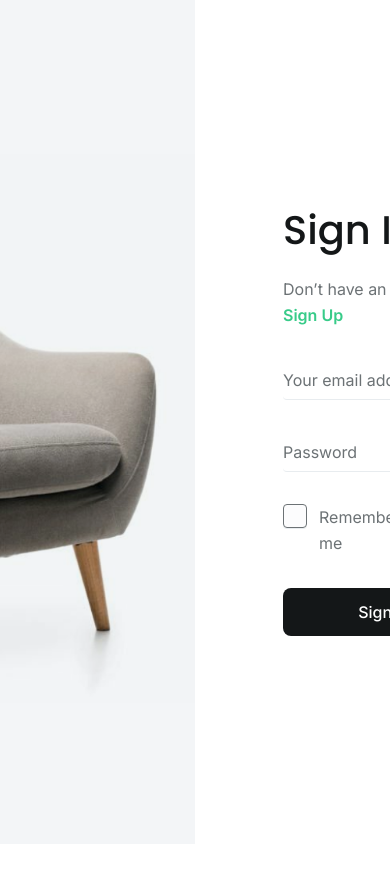
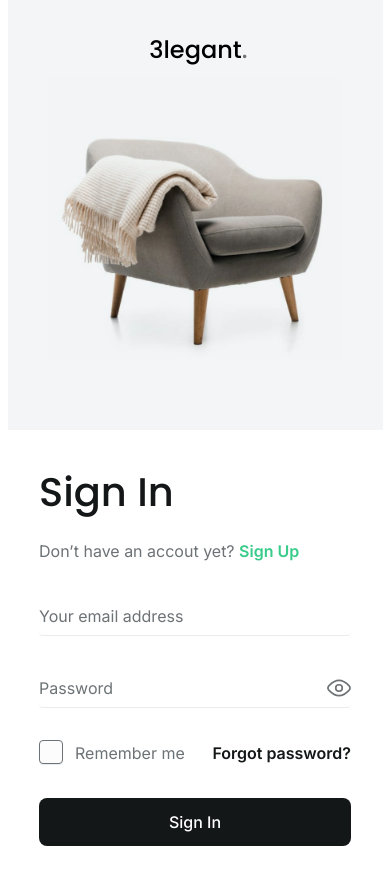
Before and after one commit to ipqw/decoration-store-client, a Next.js app: page /signin in a window 390 px wide. Before the commit the page ends 844 px from the top, so only its background shows below. Built offline with nearby package versions, Linux system fonts and the light colour scheme; no server answers.

Commit message:
add mobile versions of signing pages

```diff
--- a/app/(signing)/signin/page.tsx
+++ b/app/(signing)/signin/page.tsx
@@ -138,9 +138,18 @@ const AgreementBlock = styled.div`
 const RightBlock = styled.aside`
     display: flex;
     align-items: center;
+    justify-content: center;
+    padding-left: 0;
+    width: 375px;
+    padding-top: 40px;
+    padding-bottom: 40px;
+    @media screen and (min-width: 1120px) {
+        padding-top: 0;
+        padding-left: 88px;
         justify-content: flex-start;
-    padding-left: 88px;
         width: 50%;
+        padding-bottom: 0;
+    }
 `;
 const FormInputs = styled.div`
     display: flex;
@@ -192,7 +201,7 @@ const FormText = styled.p`
     color: #6c7275;
     margin-bottom: 32px;
 `;
-const FormLink = styled.p`
+const FormLink = styled.a`
     font-family: "Inter", sans-serif;
     font-size: 16px;
     font-weight: 600;
@@ -208,31 +217,61 @@ const FormTitle = styled.p`
     margin-bottom: 24px;
 `;
 const Form = styled.div`
+    width: 312px;
+    @media screen and (min-width: 1120px) {
         width: 456px;
+    }
 `;
 
 const LeftBlock = styled.aside`
     display: flex;
+    background-color: #f3f5f7;
+    justify-content: center;
+    width: 375px;
+    height: 430px;
+    @media screen and (min-width: 1120px) {
         justify-content: flex-end;
-    background-color: #f3f5f7;
         width: 50%;
+        height: auto;
+    }
 `;
 const LogoWrapper = styled.div`
     position: absolute;
+    top: 32px;
+    right: 135px;
+    @media screen and (min-width: 1120px) {
         right: 316px;
-    top: 32px;
+    }
 `;
 const MainImage = styled.img`
+    max-width: 100%;
+    max-height: 430px;
+    @media screen and (min-width: 1120px) {
+        max-height: 100%;
         max-width: 736px;
-    max-height: 100%;
+    }
 `;
 const MainBlock = styled.div`
+    display: flex;
+    justify-content: center;
+    align-items: center;
     position: relative;
+    width: 100%;
+    @media screen and (min-width: 1120px) {
+        width: auto;
+        display: block;
+    }
 `;
 
 const Wrapper = styled.div`
     display: flex;
+    max-height: fit-content;
+    flex-direction: column;
+    align-items: center;
+    @media screen and (min-width: 1120px) {
         max-height: 100vh;
+        flex-direction: row;
+    }
 `;
 const RememberWrapper = styled.div`
     display: flex;
```
Also changed, not shown: app/(signing)/signup/page.tsx (+44 -5 lines). Lines whose indentation alone changed are shown as unchanged.
